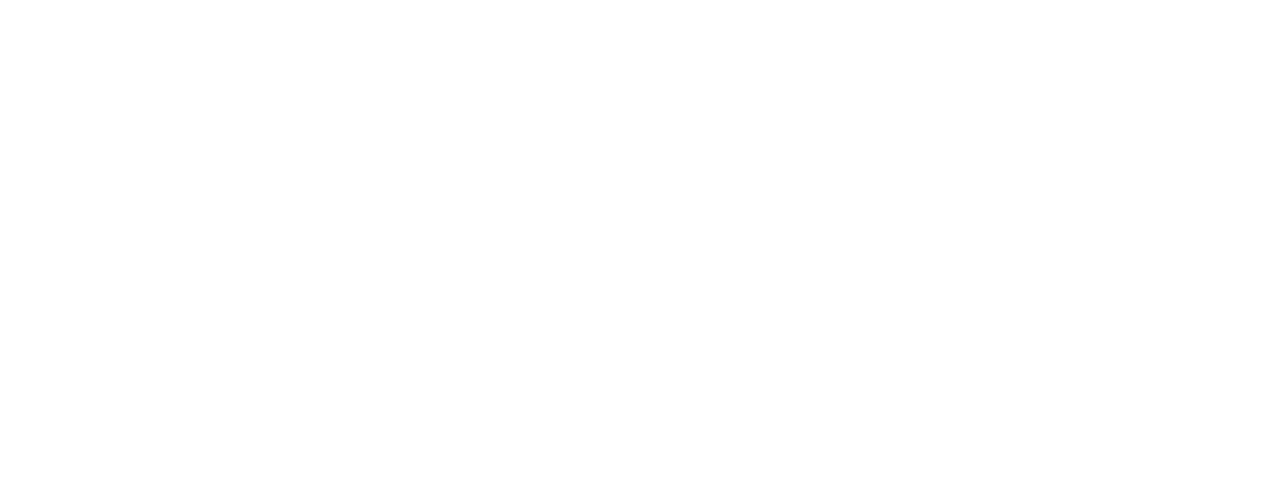
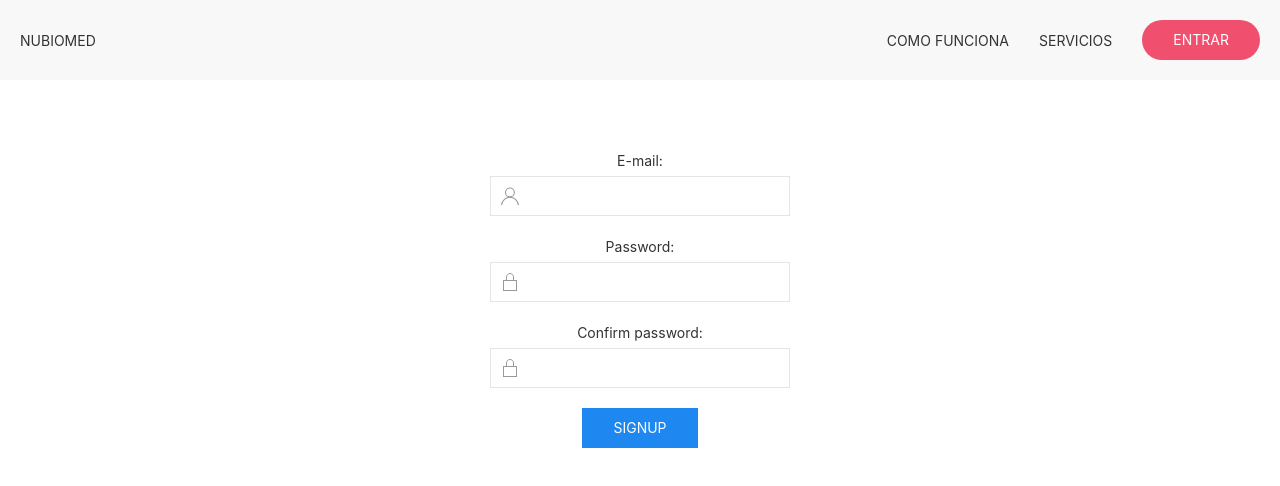
Before and after one commit to angelmc32/third-project, a React (Create React App) app in the folder nubiomed-front/: page /signup in a window 1280 px wide. Shown: the top 486 px of the page. Built offline with nearby package versions, Linux system fonts and the light colour scheme.

Commit message:
:sparkles: Completed signup functionality, :construction: login in progress

```diff
--- a/nubiomed-front/package.json
+++ b/nubiomed-front/package.json
@@ -12,6 +12,7 @@
     "uikit": "^3.2.3"
   },
   "scripts": {
+    "postinstall": "link-module-alias",
     "start": "react-scripts start",
     "build": "react-scripts build",
     "test": "react-scripts test",
@@ -21,7 +22,10 @@
     "extends": "react-app"
   },
   "_moduleAliases": {
-    "~src": "./src"
+    "~components": "./src/components",
+    "~hooks": "./src/hooks",
+    "~src": "./src",
+    "~services": "./src/services"
   },
   "browserslist": {
     "production": [
--- a/nubiomed-front/src/App.js
+++ b/nubiomed-front/src/App.js
@@ -1,10 +1,12 @@
 import React from 'react';
 import Router from './Router';
 import './App.css';
+import Nav from '~components/common/Nav'
 
 function App() {
   return (
     <div className="App">
+      <Nav />
       <Router />
     </div>
   );
--- a/nubiomed-front/src/AppContext.js
+++ b/nubiomed-front/src/AppContext.js
@@ -9,7 +9,7 @@
   // Obtain user data from the localStorage, or set it as an empty object in case there is no user stored
   const initialUserState = JSON.parse( localStorage.getItem('user') ) || {};
 
-  // Create a user state variable using useState hook to keep the values, and setUser method to modify state
+  // Declare user state variable and setUser function to update the user state variable
   const [user, setUser] = useState(initialUserState);
 
   // Declare resetUserContext function that will allow us to reset the user context
--- a/nubiomed-front/src/Router.js
+++ b/nubiomed-front/src/Router.js
@@ -1,5 +1,6 @@
 import React from 'react';
 import { Switch, Route } from 'react-router-dom';
+import Signup from '~components/auth/Signup';
 
 // Import Components for navigation
 
@@ -8,6 +9,9 @@
     <Route exact path="/">
       <h1>Home</h1>
     </Route>
+    <Route path="/signup">
+      <Signup />
+    </Route>
   </Switch>
 );
 
--- /dev/null
+++ b/nubiomed-front/src/components/auth/AuthForm.jsx
@@ -0,0 +1,51 @@
+import React from 'react';
+
+const AuthForm = ( { submit, action, email = '', password = '', confpassword = '', handleChange } ) => (
+
+  <form className="uk-form-stacked" onSubmit={submit}>
+    <div className="uk-margin">
+      <label className="uk-form-label">E-mail:</label>
+      <div className="uk-inline">
+        <span className="uk-form-icon" uk-icon="icon: user"></span>
+        <input onChange={handleChange} name="email" value={email} className="uk-input" type="email" />
+      </div>
+    </div>
+
+    <div className="uk-margin">
+      <label className="uk-form-label">Password:</label>
+      <div className="uk-inline">
+        <span className="uk-form-icon" uk-icon="icon: lock"></span>
+        <input
+          onChange={handleChange}
+          name="password"
+          value={password}
+          className="uk-input"
+          type="password"
+        />
+      </div>
+    </div>
+
+    {action === "signup" ? (
+      <div className="uk-margin">
+        <label className="uk-form-label">Confirm password:</label>
+        <div className="uk-inline">
+          <span className="uk-form-icon" uk-icon="icon: lock"></span>
+          <input
+            onChange={handleChange}
+            name="confpassword"
+            value={confpassword}
+            className="uk-input"
+            type="password"
+          />
+        </div>
+      </div>
+    ) : null}
+
+    <button className="uk-button uk-button-primary" type="submit">
+      {action}
+    </button>
+  </form>
+
+);
+
+export default AuthForm;
--- /dev/null
+++ b/nubiomed-front/src/components/auth/Login.jsx
@@ -0,0 +1 @@
+import React from 'react';
--- /dev/null
+++ b/nubiomed-front/src/components/auth/Signup.jsx
@@ -0,0 +1,71 @@
+import React, { useContext } from 'react';
+import { useHistory } from 'react-router-dom';
+import { signup } from '~services/auth-services';
+import AuthForm from './AuthForm';
+import useForm from '../../hooks/useForm';
+import { AppContext } from '~src/AppContext';
+import UIkit from 'uikit';
+
+// Declare Signup functional component
+const Signup = () => {
+
+  const { form, handleInput } = useForm();      // Destructure form state variable and handleInput function
+  const { setUser } = useContext(AppContext);   // Destructure setUser function for user state manipulation
+  const { push } = useHistory();                // Destructure push method from useHistory to "redirect" user
+
+  // Declare function for form submit event
+  const handleSubmit = (event) => {
+    console.log('Submitting')
+    console.log(form);
+    event.preventDefault();                     // Prevent page reloading after submit action
+
+    // Call signup service with form state as parameter, which includes form data for e-mail and password
+    signup(form)
+    .then( res => {
+
+      const { user, token } = res.data;         // Destructure user and token from response, sent by API
+
+      // Store user and token in localStorage
+      localStorage.setItem('user', JSON.stringify(user));
+      localStorage.setItem('token', token);
+
+      setUser(user);    // Modify user state variable, setting the user data in the state
+      push('/home');    // "Redirect" user to home
+
+      // Send success notification
+      UIkit.notification({
+        message: `<span uk-icon='check'></span> We sent you an e-mail, please verify it to complete the account creation`,
+        pos: 'bottom-center',
+        status: 'success'
+      });
+
+    })
+    .catch( error => {
+
+      // Send error notification
+      UIkit.notification({
+        message: `<span uk-icon='close'></span> ${error}`,
+        pos: 'bottom-center',
+        status: 'danger'
+      });
+
+    });
+
+  };
+
+  return (
+    <div className="uk-section">
+      <div className="uk-container uk-flex uk-flex-center">
+        <AuthForm
+          submit={handleSubmit}
+          action="signup"
+          handleChange={handleInput}
+          {...form}
+        />
+      </div>
+    </div>
+  );
+
+};
+
+export default Signup;
--- /dev/null
+++ b/nubiomed-front/src/components/common/Button.jsx
@@ -0,0 +1,13 @@
+import React from 'react';
+
+const Button = ( {type, text} ) => {
+
+  return (
+    <button className={`uk-button uk-button-${type}`}>
+      {text}
+    </button>
+  )
+
+};
+
+export default Button;
--- a/nubiomed-front/src/components/common/Nav.jsx
+++ b/nubiomed-front/src/components/common/Nav.jsx
@@ -1,3 +1,82 @@
 import React, { useContext } from 'react';
 import { NavLink } from 'react-router-dom';
+import { useHistory } from 'react-router-dom';
 import { AppContext }  from '~src/AppContext.js';
+import { logout } from '~services/auth-services.js';
+import Button from '~components/common/Button';
+
+const Nav = () => {
+
+  const { user, resetUserContext } = useContext(AppContext);
+  const { push } = useHistory();
+
+  const handleLogout = () => {
+
+    logout();
+    push('/login');
+    resetUserContext();
+
+  };
+
+  return (
+    <nav className="uk-navbar-container" uk-navbar="true">
+        <div className="uk-navbar-left uk-margin-left">
+          <ul className="uk-navbar-nav">
+            <li className="uk-active">
+              <NavLink to="/">
+                Nubiomed
+              </NavLink>
+            </li>
+          </ul>
+        </div>
+        <div className="uk-navbar-right uk-margin-right">
+          <ul className="uk-navbar-nav">
+            <li className="uk-active">
+              <NavLink to="#how-it-works">
+                Como funciona
+              </NavLink>
+            </li>
+            <li className="uk-active">
+              <NavLink to="/services">
+                Servicios
+              </NavLink>
+              <div className="uk-navbar-dropdown uk-margin-remove">
+                <ul className="uk-nav uk-navbar-dropdown-nav">
+                  <li >Encuentra un Doctor</li>
+                  <li>Renta Consultorio</li>
+                  <li>Expediente Clinico Electronico</li>
+                </ul>
+              </div>
+            </li>
+            <li>
+              {!user._id ? (
+                <NavLink to="/login">
+                  <Button type="danger uk-border-pill" text="Entrar" />
+                </NavLink>
+              ) : (
+                <div className="uk-grid-small uk-flex-middle" uk-grid="true">
+                  <div className="uk-width-auto">
+                    <img className="uk-border-circle" width={40} height={40} src="https://getuikit.com/docs/images/avatar.jpg" />
+                  </div>
+                  <div className="uk-width-expand">
+                    <h4>User</h4>
+                  </div>
+                  <div className="uk-navbar-dropdown uk-margin-remove">
+                    <ul className="uk-nav uk-navbar-dropdown-nav">
+                      <li className="uk-active">
+                        <button className="uk-button uk-button-danger uk-border-pill" onClick={handleLogout}>Logout</button>
+                        <Button type="danger uk-border-pill" text="Logout" onClick={handleLogout}/>
+                      </li>
+                    </ul>
+                  </div>
+                </div>
+              )}
+            </li>
+          </ul>
+        </div>
+      </nav>
+  );
+
+};
+
+export default Nav;
--- /dev/null
+++ b/nubiomed-front/src/hooks/useForm.js
@@ -0,0 +1,37 @@
+import { useState } from 'react';   // Import useState hook to create custom hook
+
+// Declare hook as a React functional component
+const useForm = () => {
+
+  // Declare form state variable and setForm function to update the form state variable
+  const [form, setForm] = useState({});
+
+  // Declare handleInput function for input data manipulation
+  const handleInput = (event) => {
+
+    // Destructure input name and value (data that is being changed by user)
+    const { name, value } = event.target;
+    console.log(name, value)
+
+    // Update the form state without erasing previos values (with prevState)
+    setForm( prevState => ({...prevState, [name]: value}) );
+
+  };
+
+  // Declare handleInputFile function for files manipulation
+  const handleFileInput = (event) => {
+
+    // Destructure input name and files (data that is being changed by user)
+    const { name, files } = event.target;
+
+    // Update the form state without erasing previos values (with prevState)
+    setForm( prevState => ({...prevState, [name]: files}) );
+
+  };
+
+  // Return the form state variable and input handling functions
+  return { form, handleInput, handleFileInput };
+
+};
+
+export default useForm;
--- a/nubiomed-front/src/services/auth-services.js
+++ b/nubiomed-front/src/services/auth-services.js
@@ -3,7 +3,7 @@
 
 // Set URL according to environment
 const isProduction = process.env.NODE_ENV === 'production';
-const base_url = isProduction ? 'heroku.com' : 'http://localhost.com:3000/api';
+const base_url = isProduction ? 'heroku.com' : 'http://localhost:3000/api';
 
 // Export signup function, which receives data as parameters to enable signup
 export const signup = (data) => {
```
